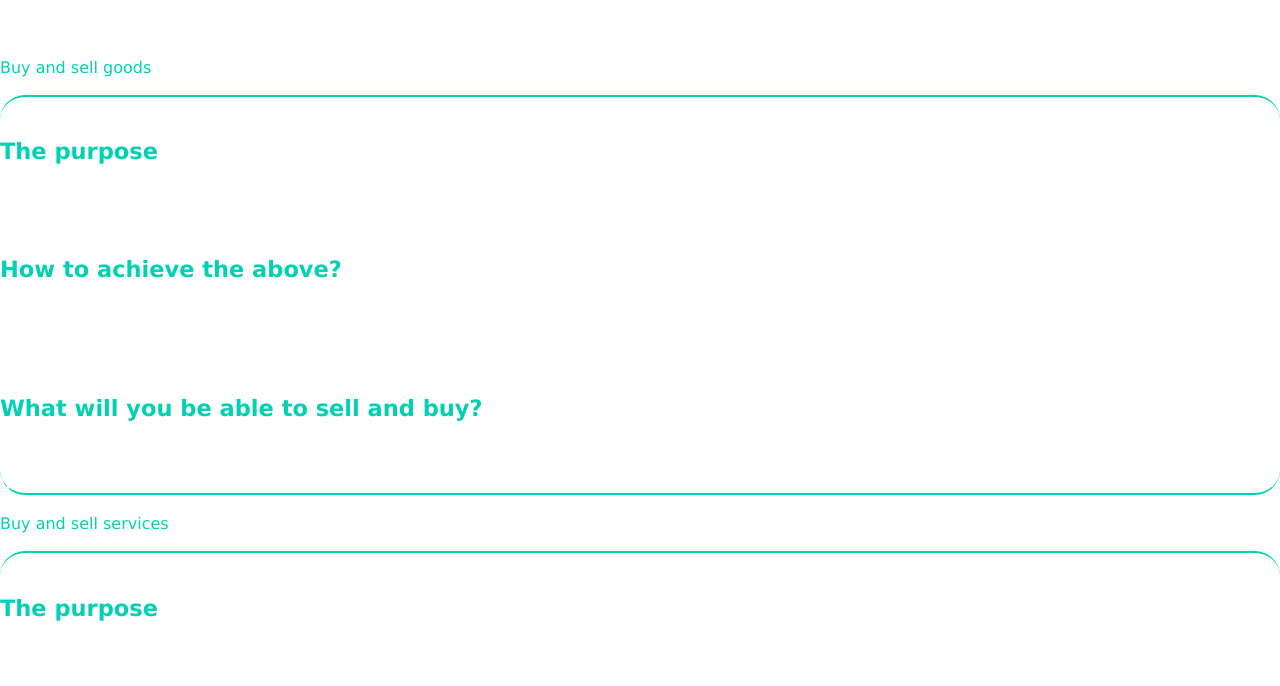
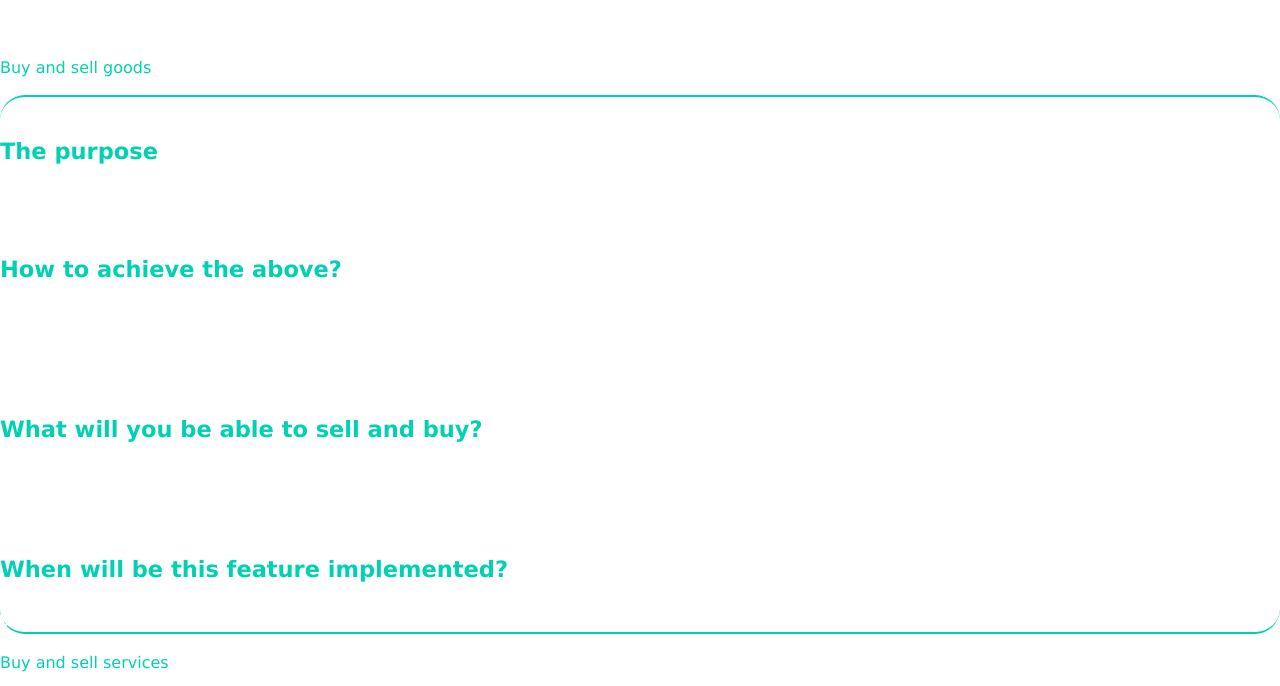
Before and after one commit to farinavito/Web3-Website, a Next.js app: page /use-cases in a window 1280 px wide. Shown: the part 114-800 px from the top of the page. Built offline with nearby package versions, Linux system fonts and the light colour scheme.

Commit message:
small modification on the buy & sell goods section

```diff
--- a/pages/use-cases.js
+++ b/pages/use-cases.js
@@ -68,14 +68,17 @@ const Cases = () => {
                         Increasing economies by providing a worldwide system where buyers and sellers can exchange goods without trusting eachother.
 
                         <h2 >How to achieve the above?</h2>
-                        By using smart contracts, we will penalize the seller he/she doesn't send physical or virtual goods to the buyer.
-                        Also, the smart contracts will make sure that the buyer has to make a purchase first.
+                        By using smart contracts, we will penalize the seller if he/she doesn't send physical or virtual goods to the buyer.
+                        Also, the smart contracts will make sure that the buyer sends the money for the purchase first.
                         This is how the seller will be protected from the buyer's malice intentions.
 
                         <h2 >What will you be able to sell and buy?</h2>
                         Any legal physical or virtual goods from any country worldwide.
                         We will not approve selling or buying any illegal goods on our system.<br></br>
                         If this rule is breached, we will blacklist the address used in the buying and selling illegal goods.
+
+                        <h2 >When will be this feature implemented?</h2>
+                        We can't provide any exact date. However, we are working on it to provide it as soon as possible.
                     </p>
                   </div>
                 </div>
```
